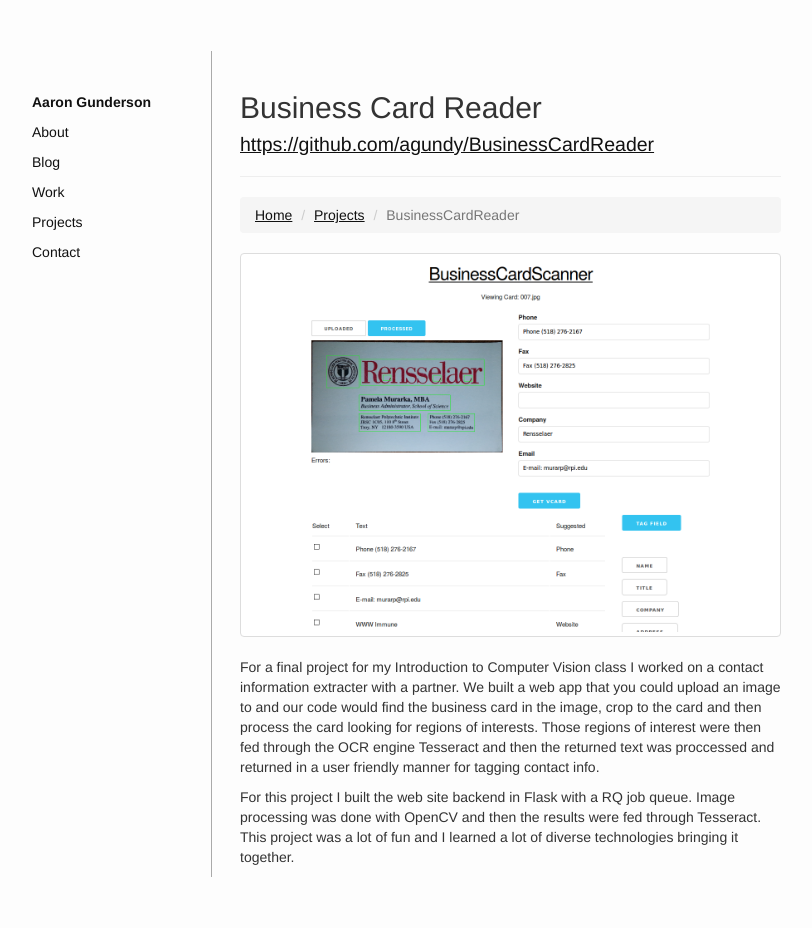
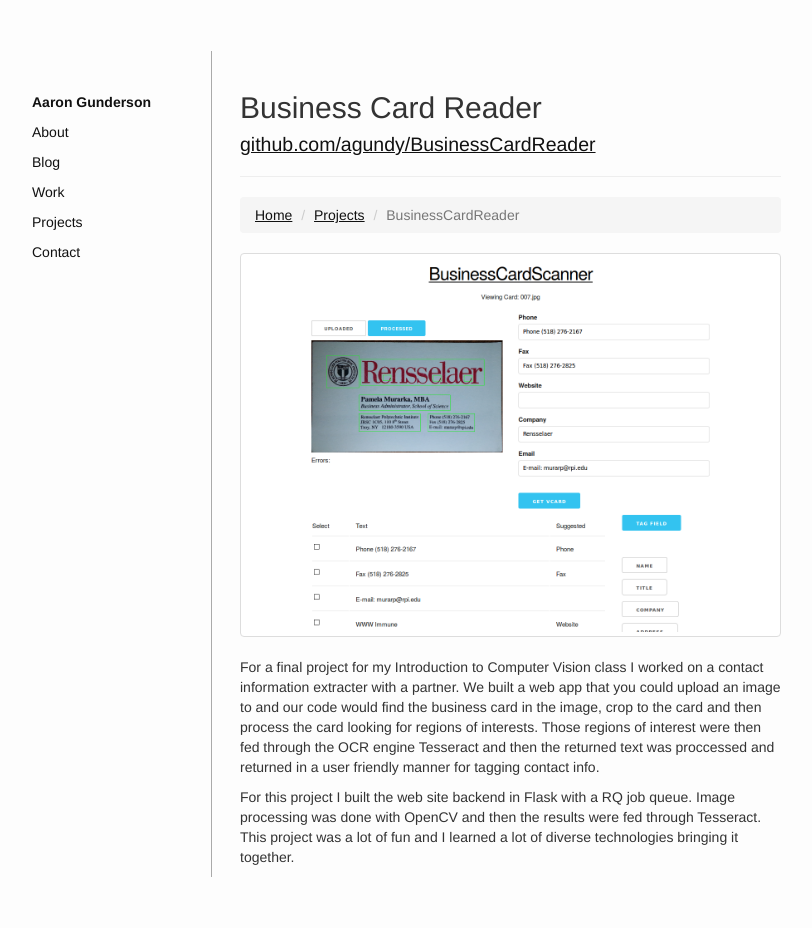
Before and after one commit to agundy/agundy.github.io, a Jekyll site: the page built from projects/business-card-reader/index.html, in a window 1280 px wide. Shown: the whole page, without its empty margins (39-851 px from the left). Built offline with Jekyll 4.4.1, drawn with Linux system fonts in a browser that asks for light colours; some of the changed lines change nothing that is shown.

Commit message:
Fix project links

```diff
--- a/_data/projects/businesscardreader.yml
+++ b/_data/projects/businesscardreader.yml
@@ -12,7 +12,7 @@
      and then the results were fed through Tesseract. This project was a lot of fun and I learned a lot of diverse
      technologies bringing it together.
     </p>
-url: https://github.com/agundy/BusinessCardReader
+url: github.com/agundy/BusinessCardReader
 img:
   src: /assets/img/comp_vision_screenshot.png
   alt: A screenshot of the Business Card Reader in action.
--- a/_data/projects/eventy.yml
+++ b/_data/projects/eventy.yml
@@ -9,7 +9,7 @@
     <p>
       Our submission can be seen <a href='https://www.hackerleague.org/hackathons/at-and-t-tech-valley-civic-app-challenge/hacks/eventy'>here.</a> And a demo of the app can be found <a href="https://www.youtube.com/watch?v=u1y3uFUdWvk&feature=youtu.be">here on Youtube</a>
     </p>
-url: https://www.hackerleague.org/hackathons/at-and-t-tech-valley-civic-app-challenge/hacks/eventy
+url: www.hackerleague.org/hackathons/at-and-t-tech-valley-civic-app-challenge/hacks/eventy
 img:
   src: /assets/img/att_awards.jpg
   alt: AT&T Tech Valley Civic App challenge banner.
```
